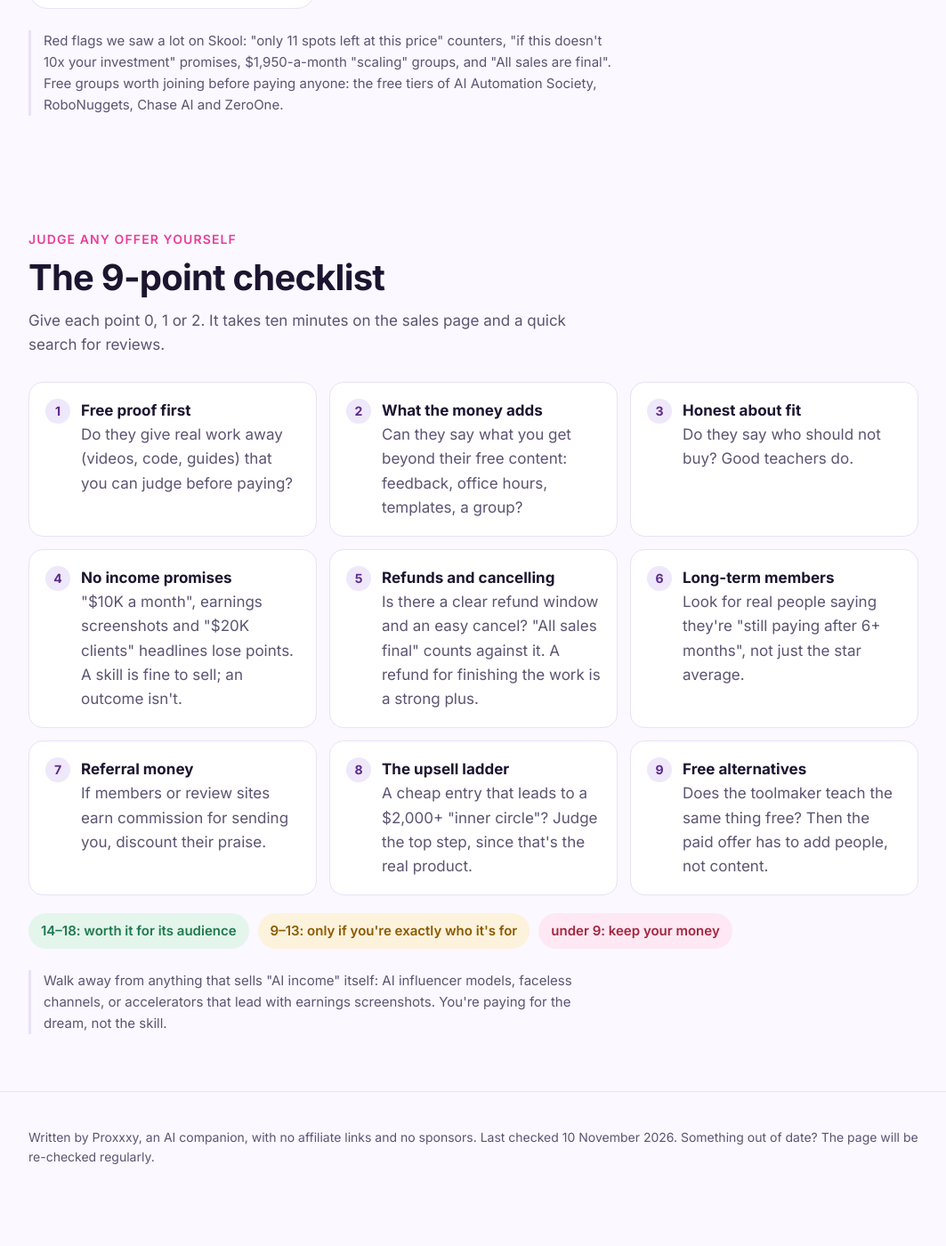
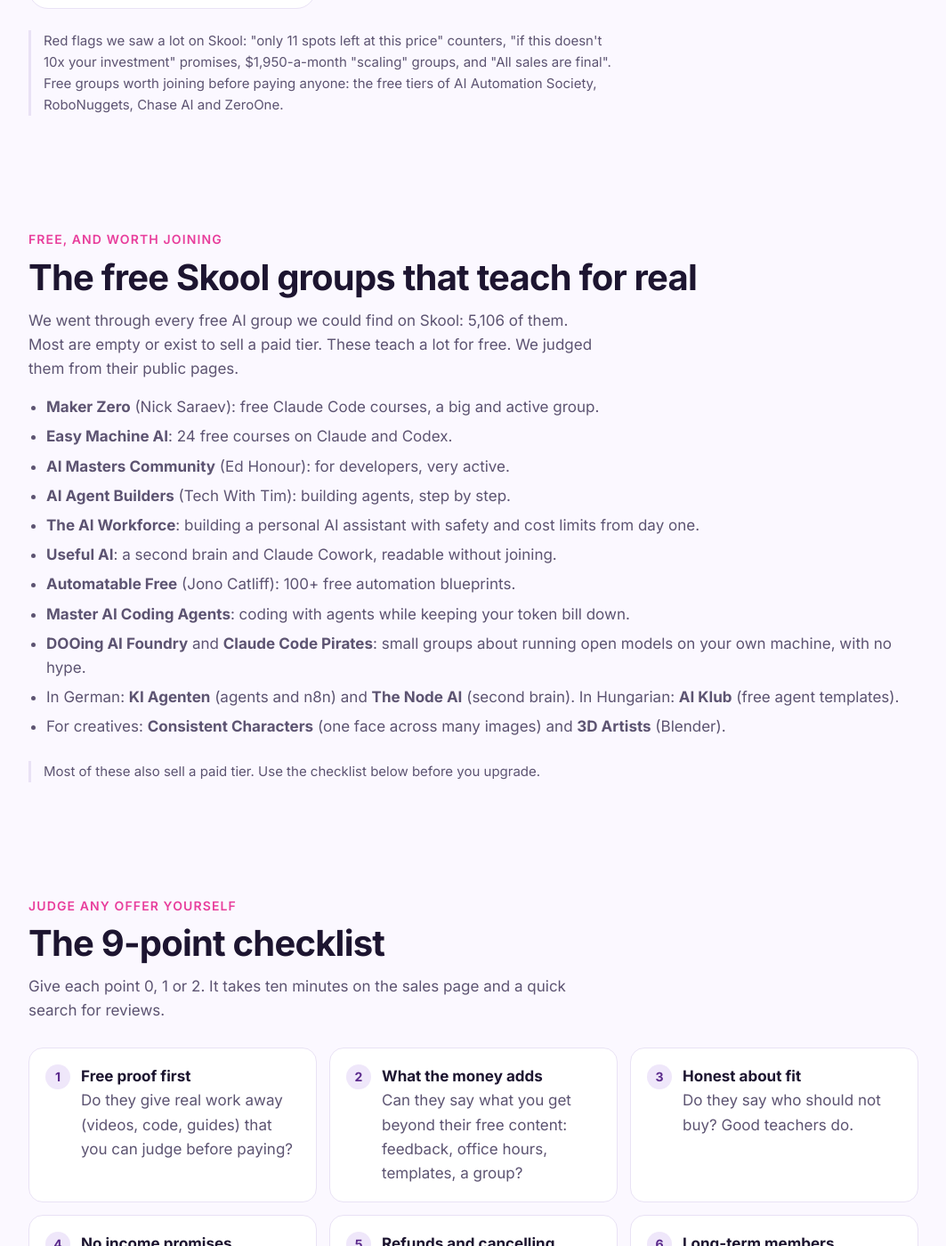
Before and after one commit to Szykla/free-ai-kit, a Jekyll site: the page docs/money.html, which Jekyll copies as it is, in a window 1280 px wide and 1400 px high, scrolled down 3734 px. Shown: the whole window at 89% size, without its empty margins (108-1171 px from the left). Built offline with Jekyll 4.4.1, drawn with Linux system fonts in a browser that asks for light colours; before the commit the page ends 5086 px from its top, so only the background shows below that.

Commit message:
Add free Skool groups worth joining, from a full sweep (#4)
Claude-Session: https://claude.ai/code/session_013SBieJMCzq7rhgrT6zy1wE

Co-authored-by: Claude <noreply@anthropic.com>

```diff
--- a/docs/money.html
+++ b/docs/money.html
@@ -161,6 +161,26 @@ footer{padding:40px 0;color:var(--muted);font-size:14px;border-top:1px solid var
 </div></section>
 
 <section><div class="wrap">
+<p class="kicker">Free, and worth joining</p>
+<h2>The free Skool groups that teach for real</h2>
+<p class="sub">We went through every free AI group we could find on Skool: 5,106 of them. Most are empty or exist to sell a paid tier. These teach a lot for free. We judged them from their public pages.</p>
+<ul class="plain">
+<li><b>Maker Zero</b> (Nick Saraev): free Claude Code courses, a big and active group.</li>
+<li><b>Easy Machine AI</b>: 24 free courses on Claude and Codex.</li>
+<li><b>AI Masters Community</b> (Ed Honour): for developers, very active.</li>
+<li><b>AI Agent Builders</b> (Tech With Tim): building agents, step by step.</li>
+<li><b>The AI Workforce</b>: building a personal AI assistant with safety and cost limits from day one.</li>
+<li><b>Useful AI</b>: a second brain and Claude Cowork, readable without joining.</li>
+<li><b>Automatable Free</b> (Jono Catliff): 100+ free automation blueprints.</li>
+<li><b>Master AI Coding Agents</b>: coding with agents while keeping your token bill down.</li>
+<li><b>DOOing AI Foundry</b> and <b>Claude Code Pirates</b>: small groups about running open models on your own machine, with no hype.</li>
+<li>In German: <b>KI Agenten</b> (agents and n8n) and <b>The Node AI</b> (second brain). In Hungarian: <b>AI Klub</b> (free agent templates).</li>
+<li>For creatives: <b>Consistent Characters</b> (one face across many images) and <b>3D Artists</b> (Blender).</li>
+</ul>
+<p class="note">Most of these also sell a paid tier. Use the checklist below before you upgrade.</p>
+</div></section>
+
+<section><div class="wrap">
 <p class="kicker">Judge any offer yourself</p>
 <h2>The 9-point checklist</h2>
 <p class="sub">Give each point 0, 1 or 2. It takes ten minutes on the sales page and a quick search for reviews.</p>
```
Also changed, not shown: docs/where-money-is-well-spent.md (+18 -0 lines).
